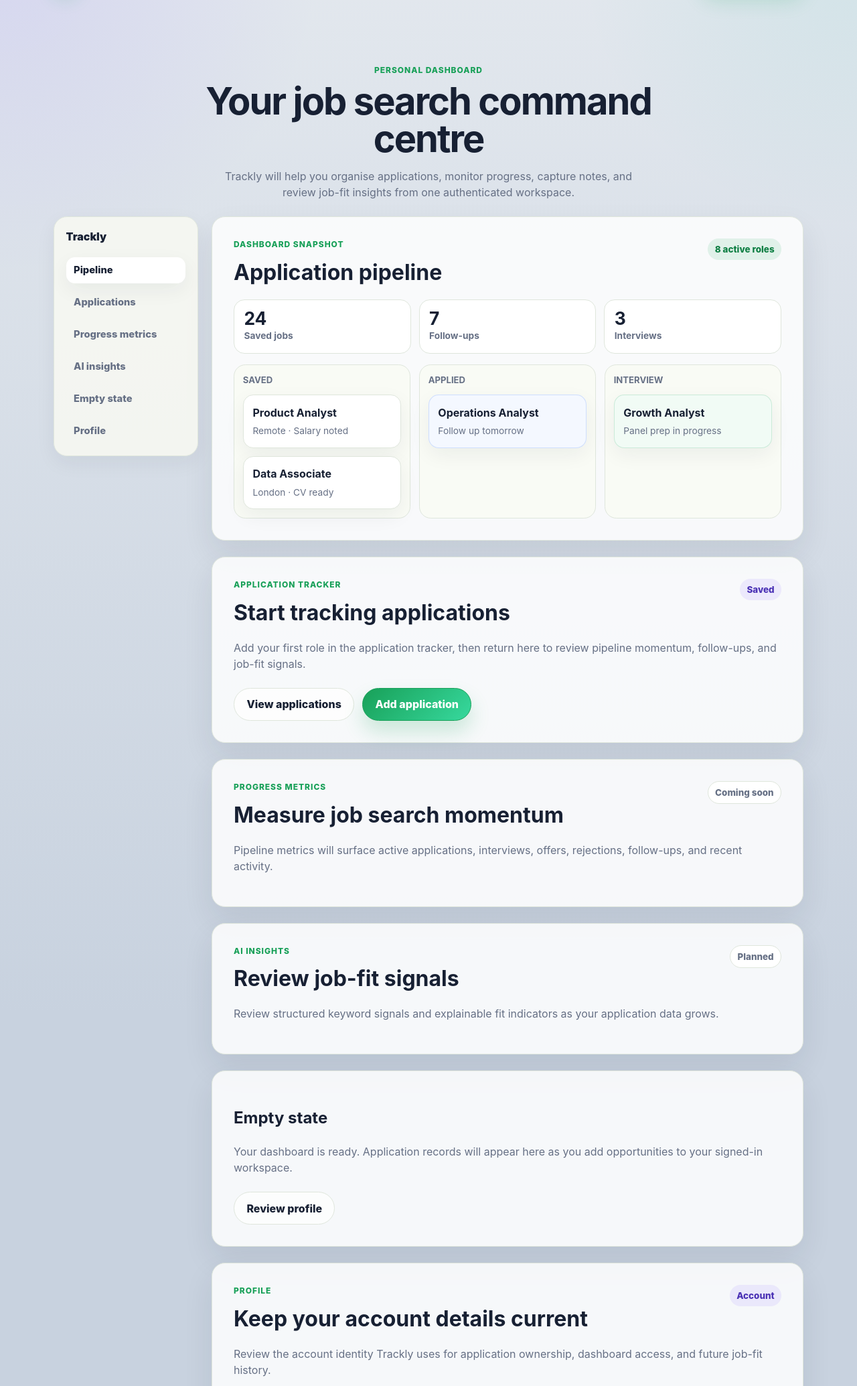
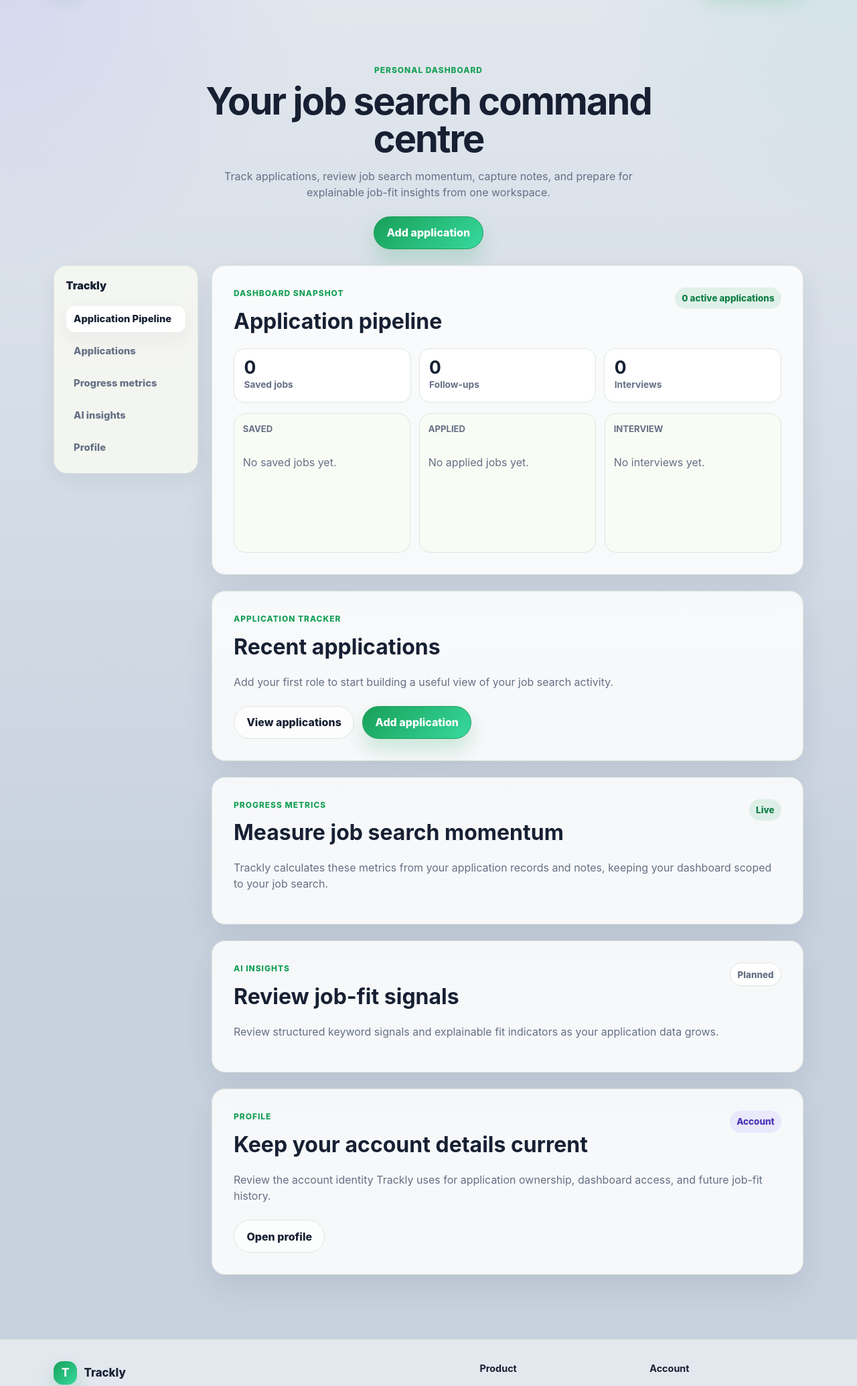
Before and after one commit to AAdewunmi/Trackly-Job-Applications-Tracker-Project, a Django app: page /dashboard/preview/ in a window 1280 px wide. Shown: the part 73-2142 px from the top of the page at 67% size. Run offline with Django 5.2, Linux system fonts and the light colour scheme.

Commit message:
feat(dashboard): render user-scoped application pipeline

```diff
--- a/apps/dashboard/views.py
+++ b/apps/dashboard/views.py
@@ -23,6 +23,9 @@ def user_index(request: HttpRequest) -> HttpResponse:
             "page_title": "Dashboard",
             "metrics": dashboard_context.metrics,
             "recent_applications": dashboard_context.recent_applications,
+            "saved_applications": dashboard_context.saved_applications,
+            "applied_applications": dashboard_context.applied_applications,
+            "interviewing_applications": dashboard_context.interviewing_applications,
         },
     )
 
@@ -38,6 +41,9 @@ def user_preview(request: HttpRequest) -> HttpResponse:
             "page_title": "Dashboard Preview",
             "metrics": dashboard_context.metrics,
             "recent_applications": dashboard_context.recent_applications,
+            "saved_applications": dashboard_context.saved_applications,
+            "applied_applications": dashboard_context.applied_applications,
+            "interviewing_applications": dashboard_context.interviewing_applications,
         },
     )
 
--- a/apps/jobs/services.py
+++ b/apps/jobs/services.py
@@ -34,6 +34,8 @@ def get_user_pipeline_metrics(user) -> dict[str, int]:
     return {
         "total_applications": total_applications,
         "active_applications": active_applications,
+        "saved_jobs": status_counts[JobApplication.Status.SAVED],
+        "follow_ups": status_counts[JobApplication.Status.SCREENING],
         "interviews": status_counts[JobApplication.Status.INTERVIEWING],
         "offers": status_counts[JobApplication.Status.OFFER],
         "rejections": status_counts[JobApplication.Status.REJECTED],
--- a/templates/dashboard/user_index.html
+++ b/templates/dashboard/user_index.html
@@ -8,45 +8,47 @@
         <p class="tl-eyebrow">Personal dashboard</p>
         <h1>Your job search command centre</h1>
         <p class="tl-muted">
-            Trackly will help you organise applications, monitor progress, capture notes, and review job-fit insights from one authenticated workspace.
+            Track applications, review job search momentum, capture notes, and prepare for explainable job-fit insights from one workspace.
         </p>
+        <div class="tl-actions tl-actions-center">
+            <a class="tl-button tl-button-primary" href="{% url 'jobs:application_create' %}">Add application</a>
+        </div>
     </div>
 
     <div class="tl-dashboard-page">
         <aside class="tl-dashboard-side-nav" aria-label="Dashboard navigation">
             <strong>Trackly</strong>
             <nav>
-                <a class="tl-dashboard-side-link tl-dashboard-side-link-active" href="#pipeline">Pipeline</a>
+                <a class="tl-dashboard-side-link tl-dashboard-side-link-active" href="#pipeline">Application Pipeline</a>
                 <a class="tl-dashboard-side-link" href="#applications">Applications</a>
                 <a class="tl-dashboard-side-link" href="#metrics">Progress metrics</a>
                 <a class="tl-dashboard-side-link" href="#insights">AI insights</a>
-                <a class="tl-dashboard-side-link" href="#empty-state">Empty state</a>
                 <a class="tl-dashboard-side-link" href="#profile">Profile</a>
             </nav>
         </aside>
 
         <div class="tl-dashboard-content">
-            <section id="pipeline" class="tl-panel tl-dashboard-empty-state" aria-labelledby="pipeline-heading">
+            <section id="pipeline" class="tl-panel" aria-labelledby="pipeline-heading">
                 <div class="tl-panel-body tl-stack">
                     <div class="tl-shot-header">
                         <div>
                             <p class="tl-eyebrow">Dashboard snapshot</p>
                             <h2 id="pipeline-heading">Application pipeline</h2>
                         </div>
-                        <span class="tl-badge tl-badge-success">8 active roles</span>
+                        <span class="tl-badge tl-badge-success">{{ metrics.active_applications }} active applications</span>
                     </div>
 
                     <div class="tl-metric-strip" aria-label="Pipeline metrics">
                         <div>
-                            <strong>24</strong>
+                            <strong>{{ metrics.saved_jobs }}</strong>
                             <span>Saved jobs</span>
                         </div>
                         <div>
-                            <strong>7</strong>
+                            <strong>{{ metrics.follow_ups }}</strong>
                             <span>Follow-ups</span>
                         </div>
                         <div>
-                            <strong>3</strong>
+                            <strong>{{ metrics.interviews }}</strong>
                             <span>Interviews</span>
                         </div>
                     </div>
@@ -54,30 +56,38 @@
                     <div class="tl-kanban-preview">
                         <section class="tl-kanban-column" aria-labelledby="saved-heading">
                             <h3 id="saved-heading">Saved</h3>
-                            <article class="tl-job-card">
-                                <strong>Product Analyst</strong>
-                                <span>Remote · Salary noted</span>
-                            </article>
-                            <article class="tl-job-card">
-                                <strong>Data Associate</strong>
-                                <span>London · CV ready</span>
-                            </article>
+                            {% for application in saved_applications %}
+                                <a class="tl-job-card" href="{{ application.get_absolute_url }}">
+                                    <strong>{{ application.title }}</strong>
+                                    <span>{{ application.company }}</span>
+                                </a>
+                            {% empty %}
+                                <p class="tl-muted">No saved jobs yet.</p>
+                            {% endfor %}
                         </section>
 
                         <section class="tl-kanban-column" aria-labelledby="applied-heading">
                             <h3 id="applied-heading">Applied</h3>
-                            <article class="tl-job-card tl-job-card-blue">
-                                <strong>Operations Analyst</strong>
-                                <span>Follow up tomorrow</span>
-                            </article>
+                            {% for application in applied_applications %}
+                                <a class="tl-job-card tl-job-card-blue" href="{{ application.get_absolute_url }}">
+                                    <strong>{{ application.title }}</strong>
+                                    <span>{{ application.company }}</span>
+                                </a>
+                            {% empty %}
+                                <p class="tl-muted">No applied jobs yet.</p>
+                            {% endfor %}
                         </section>
 
                         <section class="tl-kanban-column" aria-labelledby="interview-heading">
                             <h3 id="interview-heading">Interview</h3>
-                            <article class="tl-job-card tl-job-card-green">
-                                <strong>Growth Analyst</strong>
-                                <span>Panel prep in progress</span>
-                            </article>
+                            {% for application in interviewing_applications %}
+                                <a class="tl-job-card tl-job-card-green" href="{{ application.get_absolute_url }}">
+                                    <strong>{{ application.title }}</strong>
+                                    <span>{{ application.company }}</span>
+                                </a>
+                            {% empty %}
+                                <p class="tl-muted">No interviews yet.</p>
+                            {% endfor %}
                         </section>
                     </div>
                 </div>
@@ -88,14 +98,48 @@
                     <div class="tl-shot-header">
                         <div>
                             <p class="tl-eyebrow">Application tracker</p>
-                            <h2 id="applications-heading">Start tracking applications</h2>
+                            <h2 id="applications-heading">Recent applications</h2>
                         </div>
-                        <span class="tl-badge tl-badge-primary">Saved</span>
                     </div>
 
-                    <p class="tl-muted">
-                        Add your first role in the application tracker, then return here to review pipeline momentum, follow-ups, and job-fit signals.
-                    </p>
+                    {% if recent_applications %}
+                        <div class="tl-table-wrap">
+                            <table class="tl-table">
+                                <thead>
+                                    <tr>
+                                        <th scope="col">Role</th>
+                                        <th scope="col">Company</th>
+                                        <th scope="col">Status</th>
+                                        <th scope="col">Action</th>
+                                    </tr>
+                                </thead>
+                                <tbody>
+                                    {% for application in recent_applications %}
+                                        <tr>
+                                            <td>
+                                                <a class="tl-table-link" href="{{ application.get_absolute_url }}">
+                                                    {{ application.title }}
+                                                </a>
+                                            </td>
+                                            <td>{{ application.company }}</td>
+                                            <td>
+                                                <span class="tl-badge tl-badge-primary">{{ application.get_status_display }}</span>
+                                            </td>
+                                            <td>
+                                                <a class="tl-button tl-button-secondary tl-button-small" href="{{ application.get_absolute_url }}">View</a>
+                                            </td>
+                                        </tr>
+                                    {% endfor %}
+                                </tbody>
+                            </table>
+                        </div>
+                    {% else %}
+                        <div class="tl-stack">
+                            <p class="tl-muted">
+                                Add your first role to start building a useful view of your job search activity.
+                            </p>
+                        </div>
+                    {% endif %}
 
                     <div class="tl-actions">
                         <a class="tl-button tl-button-secondary" href="{% url 'jobs:application_list' %}">View applications</a>
@@ -111,11 +155,11 @@
                             <p class="tl-eyebrow">Progress metrics</p>
                             <h2 id="metrics-heading">Measure job search momentum</h2>
                         </div>
-                        <span class="tl-badge tl-badge-muted">Coming soon</span>
+                        <span class="tl-badge tl-badge-success">Live</span>
                     </div>
 
                     <p class="tl-muted">
-                        Pipeline metrics will surface active applications, interviews, offers, rejections, follow-ups, and recent activity.
+                        Trackly calculates these metrics from your application records and notes, keeping your dashboard scoped to your job search.
                     </p>
                 </div>
             </section>
@@ -133,18 +177,6 @@
                     <p class="tl-muted">
                         Review structured keyword signals and explainable fit indicators as your application data grows.
                     </p>
-                </div>
-            </section>
-
-            <section id="empty-state" class="tl-panel tl-dashboard-empty-state">
-                <div class="tl-panel-body tl-stack">
-                    <h2>Empty state</h2>
-                    <p class="tl-muted">
-                        Your dashboard is ready. Application records will appear here as you add opportunities to your signed-in workspace.
-                    </p>
-                    <div class="tl-actions">
-                        <a class="tl-button tl-button-secondary" href="{% url 'users:profile' %}">Review profile</a>
-                    </div>
                 </div>
             </section>
 
```
Also changed, not shown: apps/dashboard/services.py (+23 -1 lines), apps/dashboard/tests/test_dashboard_metrics.py (+54 -10 lines), apps/dashboard/tests/test_dashboard_views.py (+1 -2 lines), apps/jobs/selectors.py (+9 -0 lines), apps/jobs/tests/test_selectors.py (+21 -0 lines), apps/jobs/tests/test_services.py (+8 -2 lines), docs/domain-model.md (+3 -1 lines).
